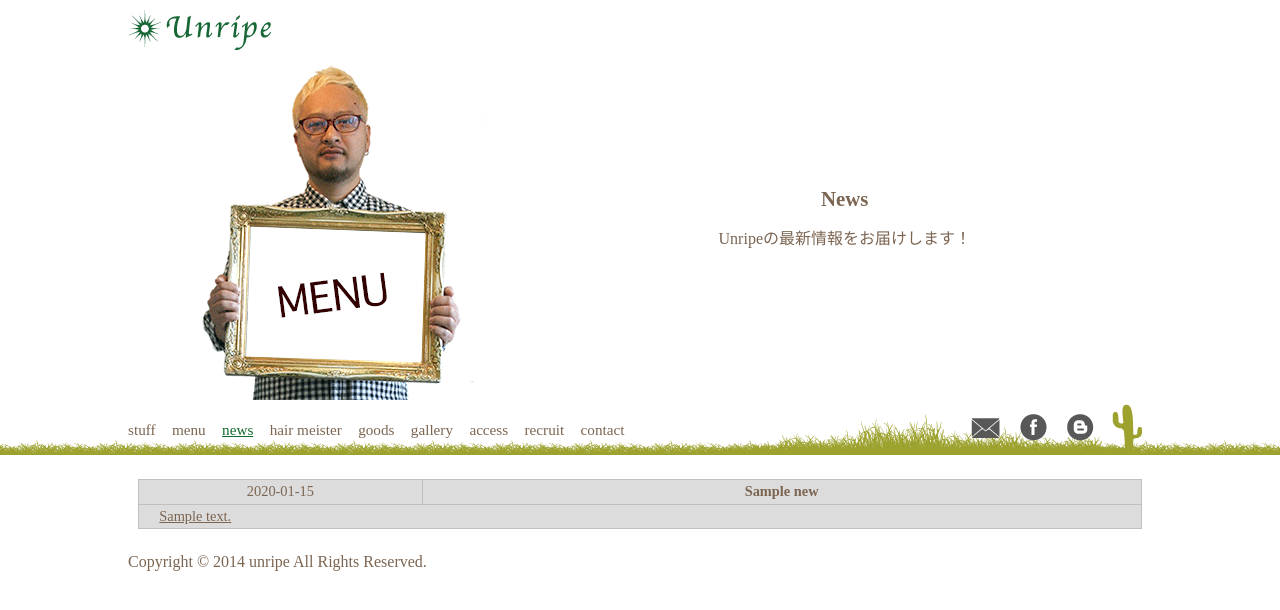
After one commit to h-ishikawa/unripe-sun.com, a PHP site: page /news in a window 1280 px wide. The commit adds this page. Shown: the top 610 px of the page. Run offline with PHP 8.4, Linux system fonts and the light colour scheme; tables that the repository leaves empty hold one stand-in row (values such as "Sample post"); some libraries are stand-ins or nearby versions.

Commit message:
news 一覧ページ作成

```diff
--- a/lib/Model/News.php
+++ b/lib/Model/News.php
@@ -39,6 +39,7 @@ class News extends Model
     parent::find(
       $queries, array(
         'order' => $order
+        , 'limit' => '10'
       )
     );
   }
--- /dev/null
+++ b/news/index.php
@@ -0,0 +1,82 @@
+<?php
+
+require_once (dirname(__FILE__).'/../lib/Model/News.php');
+
+$News = new News();
+$News->get(array());
+?>
+
+<!DOCTYPE html>
+<html>
+<head>
+<meta http-equiv="Content-Type" content="text/html; charset=utf-8">
+<meta http-equiv="X-UA-Compatible" content="chrome=1,IE=9">
+<meta http-equiv="X-UA-Compatible" content="IE=8">
+<title>Unripe| ニュース一覧</title>
+<meta name="keywords" content="">
+<meta name="description" content="">
+<meta http-equiv="Content-Script-Type" content="text/javascript">
+<meta http-equiv="Content-Style-Type" content="text/css">
+<meta name="viewport" content="width=device-width initial-scale=1.0" />
+<link rel="icon" href="/images/favicon.ico" type="image/x-icon">
+<link rel="shortcut icon" href="/images/favicon.ico" type="image/x-icon">
+<link rel="apple-touch-icon" href="/images/iphone.jpg">
+<link type="text/css" rel="stylesheet" href="/stylesheets/common.css" media="all" charset="utf-8">
+<script type='text/javascript' src='/javascripts/jquery/jquery-1.10.2.min.js'></script>
+<script type='text/javascript' src='/javascripts/jquery/jquery.easing.1.3.js'></script>
+<script type='text/javascript' src='/javascripts/unripe.js'></script>
+<script type='text/javascript' src='/javascripts/unripe/index.js'></script>
+<script type='text/javascript' src='/javascripts/unripe/scroll.js'></script>
+<script>
+  (function(d, s, id) {
+    var js, fjs = d.getElementsByTagName(s)[0];
+    if (d.getElementById(id)) return;
+    js = d.createElement(s); js.id = id;
+    js.src = "//connect.facebook.net/ja_JP/all.js#xfbml=1&appId=337089699705595";
+    fjs.parentNode.insertBefore(js, fjs);
+  }(document, 'script', 'facebook-jssdk'));
+</script>
+</head>
+<body class="news">
+  <div class="header">
+    <div id="header" class="container">
+      <? require_once('../partials/news/header.php') ?>
+    </div>
+  </div>
+
+  <div class="navigation">
+    <div id="navigation" class="container">
+      <? require_once('../partials/navigation.php') ?>
+    </div>
+  </div>
+
+  <div class="contents">
+    <div id="contents" class="container">
+      <? foreach ($News->result as $result): ?>
+      <table class="<?= @++$i % 2 ? 'odd' : 'even' ?>">
+        <tr>
+          <td class="date"><?= $result->date ?></td>
+          <td class="title"><?= $result->title ?></td>
+        </tr>
+
+        <tr>
+          <? if (@$result->uri): ?>
+          <td class="content" colspan="2"><a href="<?= @$result->uri ?>"><?= nl2br($result->content) ?></a></td>
+          <? else: ?>
+          <td class="content" colspan="2"><?= nl2br($result->content) ?></td>
+          <? endif; ?>
+        </tr>
+      </table>
+      <? endforeach; ?>
+    </div>
+  </div>
+
+  <a class="pageTop" href="#header">PAGE TOP</a></p>
+
+  <div class="footer">
+    <div id="footer" class="container">
+      <? require_once('../partials/footer.php') ?>
+    </div>
+  </div>
+</body>
+</html>
--- /dev/null
+++ b/partials/news/header.php
@@ -0,0 +1,15 @@
+<?php
+$uri = $_SERVER['REQUEST_URI'];
+$replaceUrl = preg_replace('/\//', ' ', $uri);
+?>
+
+    <h1 onclick="Javascript: location.href='/'">Unripe</h1>
+
+    <div class="panel stuff">
+        <img src="/images/menus/yoshino.gif">
+    </div><!--
+
+ --><div class="panel description">
+        <h2>News</h2>
+        <p class="point">Unripeの最新情報をお届けします！</p>
+    </div>
--- a/stylesheets/common.css
+++ b/stylesheets/common.css
@@ -624,17 +624,23 @@ h1, h2, h3, h4, h5, h6, strong, em {
  ** menus header
  */
 .menus .header,
+.news .header,
+.galleries .header,
 .contacts .header {
   padding: 10px 0 0;
 }
 
 .menus .header .stuff,
+.news .header .stuff,
+.galleries .header .stuff,
 .contacts .header .stuff {
   width: 35%;
   text-align: right;
 }
 
 .menus .header .description,
+.news .header .description,
+.galleries .header .description,
 .contacts .header .description {
   width: 60%;
   padding: 0 0 0 5%;
@@ -642,6 +648,8 @@ h1, h2, h3, h4, h5, h6, strong, em {
 }
 
 .menus .header h2,
+.news .header h2,
+.galleries .header h2,
 .contacts .header h2 {
   font-size: 130%;
   font-weight: bold;
@@ -651,18 +659,24 @@ h1, h2, h3, h4, h5, h6, strong, em {
  ** menus navigation
  */
 .menus .navigation,
+.news .navigation,
+.galleries .navigation,
 .contacts .navigation {
   height: 51px;
   background: url('/images/home/bush.png') repeat-x 0 bottom;
 }
 
 .menus .navigation .container,
+.news .navigation .container,
+.galleries .navigation .container,
 .contacts .navigation .container {
   height: 51px;
   background: url('/images/home/bush-front.png') no-repeat 600px bottom;
 }
 
 .menus .navigation img.cactus,
+.news .navigation img.cactus,
+.galleries .navigation img.cactus,
 .contacts .navigation img.cactus {
   display: inline-block;
 }
@@ -670,7 +684,9 @@ h1, h2, h3, h4, h5, h6, strong, em {
 /*
  ** menus contents
  */
-.menus .content,
+.menus .contents,
+.news .contents,
+.galleries .contents,
 .contacts .contents {
 	margin: 1.5em 0;
 }
@@ -704,6 +720,45 @@ h1, h2, h3, h4, h5, h6, strong, em {
   vertical-align: top;
 }
 
+
+/*
+ ** news
+ */
+.news table {
+  width: 98%;
+  margin: 0 auto 2ex;
+  border-collapse: collapse;
+  font-size: 90%;
+}
+
+.news table.odd {
+  background-color: #dcdcdc;
+}
+
+.news td {
+  padding: .5ex 2%;
+  border: 1px solid #c0c0c0;
+}
+
+.news td.date {
+  width: 26%;
+  text-align: center;
+}
+
+.news td.title {
+  width: 66%;
+  font-weight: bold;
+  text-align: center;
+}
+
+.news td.content {
+  width: 96%;
+}
+
+.news td a {
+  text-decoration: underline;
+}
+
 /*
  ** contacts
  */
```
